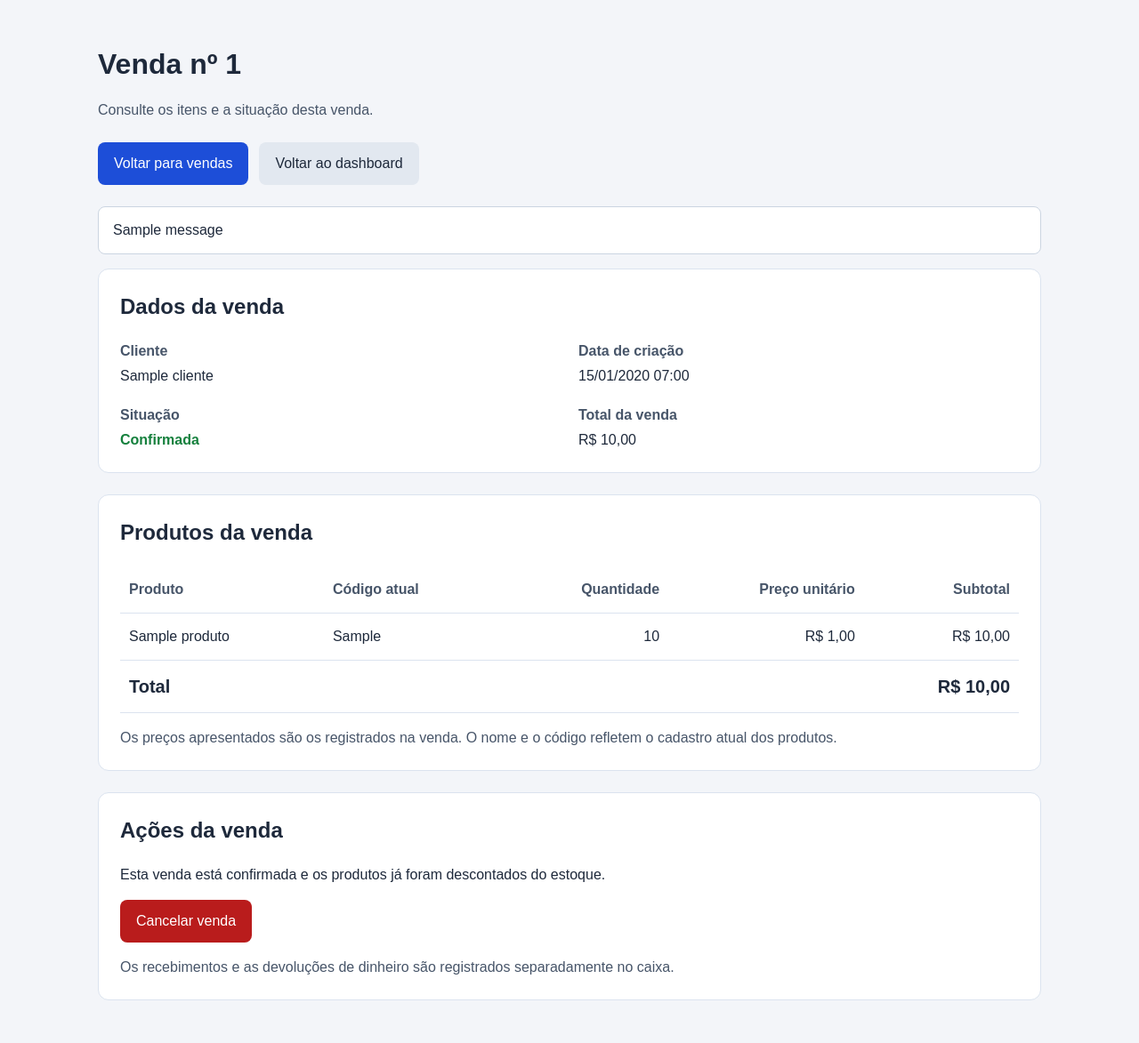
After one commit to matheuzdbatista/gestao-negocio, a Django app: page /vendas/1/ in a window 1280 px wide. The commit adds this page. Shown: the whole page at 89% size. Run offline with Django 5.2, Linux system fonts and the light colour scheme; a user stored in the database is signed in; tables that the repository leaves empty hold one stand-in row (values such as "Sample post"); one stand-in notice (Sample message) is shown.

Commit message:
Adiciona pagina de detalhes das vendas

```diff
--- a/config/urls.py
+++ b/config/urls.py
@@ -11,6 +11,7 @@ from gestao.views import (
     editar_cliente,
     lista_vendas,
     nova_venda,
+    detalhe_venda,
     confirmar_venda,
     cancelar_venda,
     lista_caixa,
@@ -20,10 +21,13 @@ from gestao.views import (
 
 
 urlpatterns = [
+    # Painel administrativo
     path("admin/", admin.site.urls),
 
+    # Dashboard
     path("", dashboard, name="dashboard"),
 
+    # Produtos
     path(
         "produtos/",
         lista_produtos,
@@ -40,6 +44,7 @@ urlpatterns = [
         name="editar_produto",
     ),
 
+    # Clientes
     path(
         "clientes/",
         lista_clientes,
@@ -56,6 +61,7 @@ urlpatterns = [
         name="editar_cliente",
     ),
 
+    # Vendas
     path(
         "vendas/",
         lista_vendas,
@@ -65,6 +71,11 @@ urlpatterns = [
         "vendas/nova/",
         nova_venda,
         name="nova_venda",
+    ),
+    path(
+        "vendas/<int:pk>/",
+        detalhe_venda,
+        name="detalhe_venda",
     ),
     path(
         "vendas/<int:pk>/confirmar/",
@@ -77,6 +88,7 @@ urlpatterns = [
         name="cancelar_venda",
     ),
 
+    # Caixa
     path(
         "caixa/",
         lista_caixa,
@@ -88,6 +100,7 @@ urlpatterns = [
         name="novo_movimento",
     ),
 
+    # Entradas de estoque
     path(
         "estoque/entradas/",
         entradas_estoque,
--- /dev/null
+++ b/gestao/templates/gestao/venda_detalhe.html
@@ -0,0 +1,382 @@
+<!DOCTYPE html>
+<html lang="pt-br">
+<head>
+    <meta charset="UTF-8">
+    <meta name="viewport" content="width=device-width, initial-scale=1.0">
+
+    <title>Venda {{ venda.pk }} | Painel de Gestão</title>
+
+    <style>
+        * {
+            box-sizing: border-box;
+        }
+
+        body {
+            margin: 0;
+            background: #f3f5f9;
+            color: #1e293b;
+            font-family: Arial, sans-serif;
+            line-height: 1.5;
+        }
+
+        main {
+            width: calc(100% - 32px);
+            max-width: 1060px;
+            margin: 48px auto;
+        }
+
+        h1 {
+            margin-bottom: 8px;
+        }
+
+        h2 {
+            margin-top: 0;
+        }
+
+        .descricao {
+            color: #475569;
+            margin-bottom: 24px;
+        }
+
+        .acoes {
+            display: flex;
+            flex-wrap: wrap;
+            gap: 12px;
+            margin-bottom: 24px;
+        }
+
+        .acoes form {
+            margin: 0;
+        }
+
+        .botao {
+            display: inline-block;
+            padding: 12px 18px;
+            border: none;
+            border-radius: 8px;
+            background: #1d4ed8;
+            color: white;
+            font: inherit;
+            text-align: center;
+            text-decoration: none;
+            cursor: pointer;
+        }
+
+        .botao:hover {
+            background: #1e40af;
+        }
+
+        .secundario {
+            background: #e2e8f0;
+            color: #1e293b;
+        }
+
+        .secundario:hover {
+            background: #cbd5e1;
+        }
+
+        .perigo {
+            background: #b91c1c;
+        }
+
+        .perigo:hover {
+            background: #991b1b;
+        }
+
+        .painel {
+            margin-bottom: 24px;
+            padding: 24px;
+            border: 1px solid #dbe3ef;
+            border-radius: 12px;
+            background: white;
+        }
+
+        .dados {
+            display: grid;
+            grid-template-columns: repeat(2, minmax(0, 1fr));
+            gap: 20px;
+            margin: 0;
+        }
+
+        .dados dt {
+            margin-bottom: 4px;
+            color: #475569;
+            font-weight: bold;
+        }
+
+        .dados dd {
+            margin: 0;
+            overflow-wrap: anywhere;
+        }
+
+        .confirmada {
+            color: #15803d;
+            font-weight: bold;
+        }
+
+        .pendente {
+            color: #b45309;
+            font-weight: bold;
+        }
+
+        .cancelada {
+            color: #b91c1c;
+            font-weight: bold;
+        }
+
+        .tabela {
+            overflow-x: auto;
+        }
+
+        table {
+            width: 100%;
+            border-collapse: collapse;
+        }
+
+        th,
+        td {
+            padding: 14px 10px;
+            border-bottom: 1px solid #dbe3ef;
+            text-align: left;
+        }
+
+        th {
+            color: #475569;
+        }
+
+        .numero {
+            text-align: right;
+            white-space: nowrap;
+        }
+
+        tfoot th,
+        tfoot td {
+            color: #1e293b;
+            font-size: 20px;
+            font-weight: bold;
+        }
+
+        .aviso {
+            margin-bottom: 0;
+            color: #475569;
+        }
+
+        .motivo {
+            white-space: pre-wrap;
+            overflow-wrap: anywhere;
+        }
+
+        .mensagem {
+            padding: 14px 16px;
+            border: 1px solid #cbd5e1;
+            border-radius: 8px;
+            background: white;
+        }
+
+        @media (max-width: 600px) {
+            main {
+                margin: 24px auto;
+            }
+
+            .painel {
+                padding: 16px;
+            }
+
+            .dados {
+                grid-template-columns: 1fr;
+            }
+        }
+    </style>
+</head>
+
+<body>
+    <main>
+        <h1>Venda nº {{ venda.pk }}</h1>
+
+        <p class="descricao">
+            Consulte os itens e a situação desta venda.
+        </p>
+
+        <nav class="acoes" aria-label="Navegação da venda">
+            <a href="{% url 'lista_vendas' %}" class="botao">
+                Voltar para vendas
+            </a>
+
+            <a href="{% url 'dashboard' %}" class="botao secundario">
+                Voltar ao dashboard
+            </a>
+        </nav>
+
+        {% for message in messages %}
+            <p class="mensagem" role="status">
+                {{ message }}
+            </p>
+        {% endfor %}
+
+        <section class="painel" aria-labelledby="titulo-dados">
+            <h2 id="titulo-dados">Dados da venda</h2>
+
+            <dl class="dados">
+                <div>
+                    <dt>Cliente</dt>
+                    <dd>
+                        {{ venda.cliente|default:"Não informado" }}
+                    </dd>
+                </div>
+
+                <div>
+                    <dt>Data de criação</dt>
+                    <dd>{{ venda.data|date:"d/m/Y H:i" }}</dd>
+                </div>
+
+                <div>
+                    <dt>Situação</dt>
+                    <dd>
+                        {% if venda.cancelada %}
+                            <span class="cancelada">Cancelada</span>
+                        {% elif venda.confirmada %}
+                            <span class="confirmada">Confirmada</span>
+                        {% else %}
+                            <span class="pendente">Não confirmada</span>
+                        {% endif %}
+                    </dd>
+                </div>
+
+                <div>
+                    <dt>Total da venda</dt>
+                    <dd>R$ {{ total|floatformat:2 }}</dd>
+                </div>
+            </dl>
+        </section>
+
+        <section class="painel" aria-labelledby="titulo-itens">
+            <h2 id="titulo-itens">Produtos da venda</h2>
+
+            {% if itens %}
+                <div class="tabela">
+                    <table>
+                        <thead>
+                            <tr>
+                                <th scope="col">Produto</th>
+                                <th scope="col">Código atual</th>
+                                <th scope="col" class="numero">
+                                    Quantidade
+                                </th>
+                                <th scope="col" class="numero">
+                                    Preço unitário
+                                </th>
+                                <th scope="col" class="numero">
+                                    Subtotal
+                                </th>
+                            </tr>
+                        </thead>
+
+                        <tbody>
+                            {% for item in itens %}
+                                <tr>
+                                    <td>{{ item.produto.nome }}</td>
+                                    <td>{{ item.produto.codigo }}</td>
+                                    <td class="numero">
+                                        {{ item.quantidade }}
+                                    </td>
+                                    <td class="numero">
+                                        R$ {{ item.preco_unitario|floatformat:2 }}
+                                    </td>
+                                    <td class="numero">
+                                        R$ {{ item.subtotal|floatformat:2 }}
+                                    </td>
+                                </tr>
+                            {% endfor %}
+                        </tbody>
+
+                        <tfoot>
+                            <tr>
+                                <th scope="row" colspan="4">Total</th>
+                                <td class="numero">
+                                    R$ {{ total|floatformat:2 }}
+                                </td>
+                            </tr>
+                        </tfoot>
+                    </table>
+                </div>
+
+                <p class="aviso">
+                    Os preços apresentados são os registrados na venda.
+                    O nome e o código refletem o cadastro atual dos produtos.
+                </p>
+            {% else %}
+                <p>Esta venda não possui itens registrados.</p>
+            {% endif %}
+        </section>
+
+        {% if venda.cancelada %}
+            <section class="painel" aria-labelledby="titulo-cancelamento">
+                <h2 id="titulo-cancelamento">Cancelamento</h2>
+
+                <dl class="dados">
+                    <div>
+                        <dt>Data</dt>
+                        <dd>
+                            {{ venda.data_cancelamento|date:"d/m/Y H:i" }}
+                        </dd>
+                    </div>
+
+                    <div>
+                        <dt>Responsável</dt>
+                        <dd>
+                            {{ venda.cancelada_por|default:"Não informado" }}
+                        </dd>
+                    </div>
+                </dl>
+
+                <p><strong>Motivo:</strong></p>
+                <p class="motivo">{{ venda.motivo_cancelamento }}</p>
+
+                <p class="aviso">
+                    Os produtos foram devolvidos ao estoque.
+                    O cancelamento não altera automaticamente o caixa.
+                </p>
+            </section>
+        {% else %}
+            <section class="painel" aria-labelledby="titulo-acoes">
+                <h2 id="titulo-acoes">Ações da venda</h2>
+
+                {% if venda.confirmada %}
+                    <p>
+                        Esta venda está confirmada e os produtos já foram
+                        descontados do estoque.
+                    </p>
+
+                    <a
+                        href="{% url 'cancelar_venda' venda.pk %}"
+                        class="botao perigo"
+                    >
+                        Cancelar venda
+                    </a>
+                {% else %}
+                    <p>
+                        A confirmação verificará a disponibilidade dos
+                        produtos e descontará as quantidades do estoque.
+                    </p>
+
+                    <form
+                        method="post"
+                        action="{% url 'confirmar_venda' venda.pk %}"
+                    >
+                        {% csrf_token %}
+
+                        <button type="submit" class="botao">
+                            Confirmar venda
+                        </button>
+                    </form>
+                {% endif %}
+
+                <p class="aviso">
+                    Os recebimentos e as devoluções de dinheiro são
+                    registrados separadamente no caixa.
+                </p>
+            </section>
+        {% endif %}
+    </main>
+</body>
+</html>
--- a/gestao/views.py
+++ b/gestao/views.py
@@ -630,3 +630,32 @@ def entradas_estoque(request):
             "entradas": entradas,
         },
     )
+@staff_member_required
+def detalhe_venda(request, pk):
+    venda = get_object_or_404(
+        Venda.objects.select_related(
+            "cliente",
+            "cancelada_por",
+        ),
+        pk=pk,
+    )
+
+    itens = list(
+        venda.itens.select_related("produto").order_by("id")
+    )
+
+    total = Decimal("0.00")
+
+    for item in itens:
+        item.subtotal = item.quantidade * item.preco_unitario
+        total += item.subtotal
+
+    return render(
+        request,
+        "gestao/venda_detalhe.html",
+        {
+            "venda": venda,
+            "itens": itens,
+            "total": total,
+        },
+    )
```
Also changed, not shown: gestao/templates/gestao/vendas.html (+144 -81 lines).
